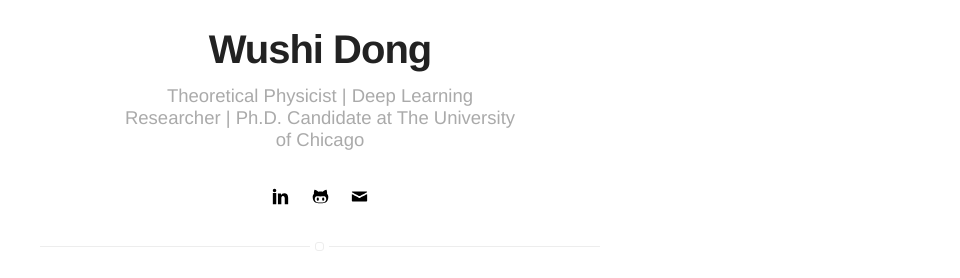
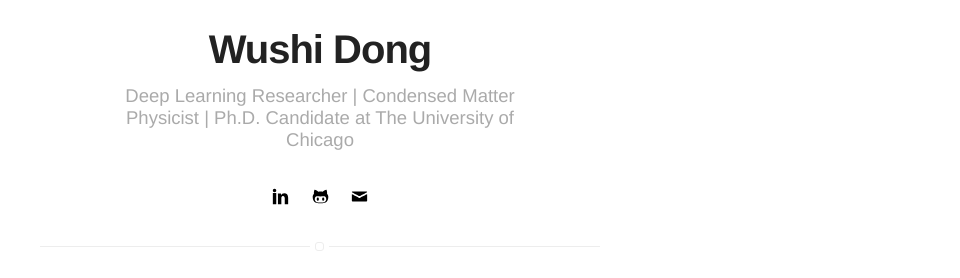
Before and after one commit to wushidonguc/wushidonguc.github.io, a Jekyll site: the page built from projects.html, in a window 1280 px wide. Shown: the part 252-530 px from the top of the page, without its empty margins (320-1280 px from the left). Built offline with Jekyll 4.4.1, drawn with Linux system fonts in a browser that asks for light colours.

Commit message:
version_0.2.5

```diff
--- a/_config.yml
+++ b/_config.yml
@@ -1,6 +1,6 @@
 # main text of home
 name: Wushi Dong
-bio: Theoretical Physicist | Deep Learning Researcher | Ph.D. Candidate at The University of Chicago
+bio: Deep Learning Researcher | Condensed Matter Physicist | Ph.D. Candidate at The University of Chicago
 
 # twitter summary info
 description: This personal website is still under construction ...
@@ -54,7 +54,7 @@ email: dongws@uchicago.edu
 authors:
     wushidong:
         name: Wushi Dong
-        bio: Theoretical Physicist | Deep Learning Researcher | Ph.D. Candidate at The University of Chicago
+        bio: Deep Learning Researcher | Condensed Matter Physicist | Ph.D. Candidate at The University of Chicago
         external-image: false
         picture: assets/images/profile.jpg
         linkedin: dongws
```
Also changed, not shown: 12 other files.
